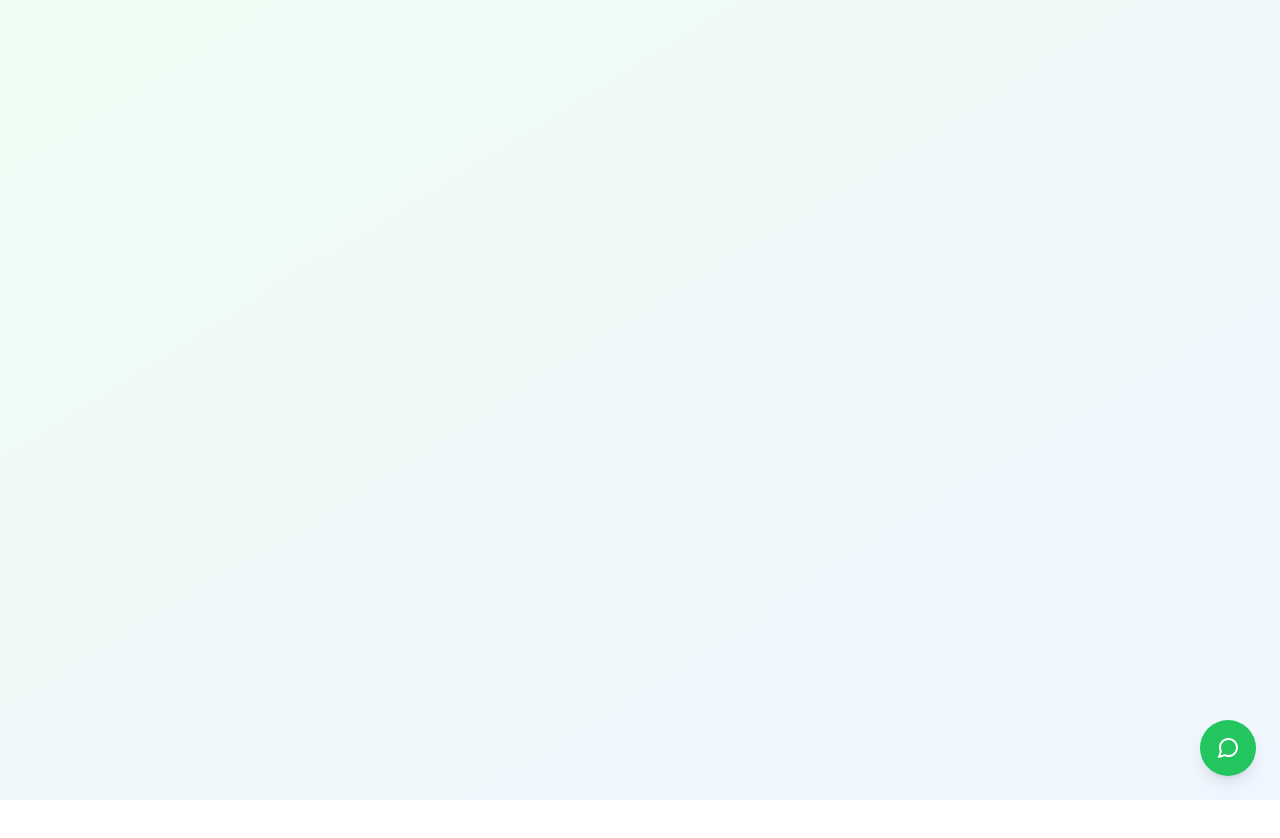
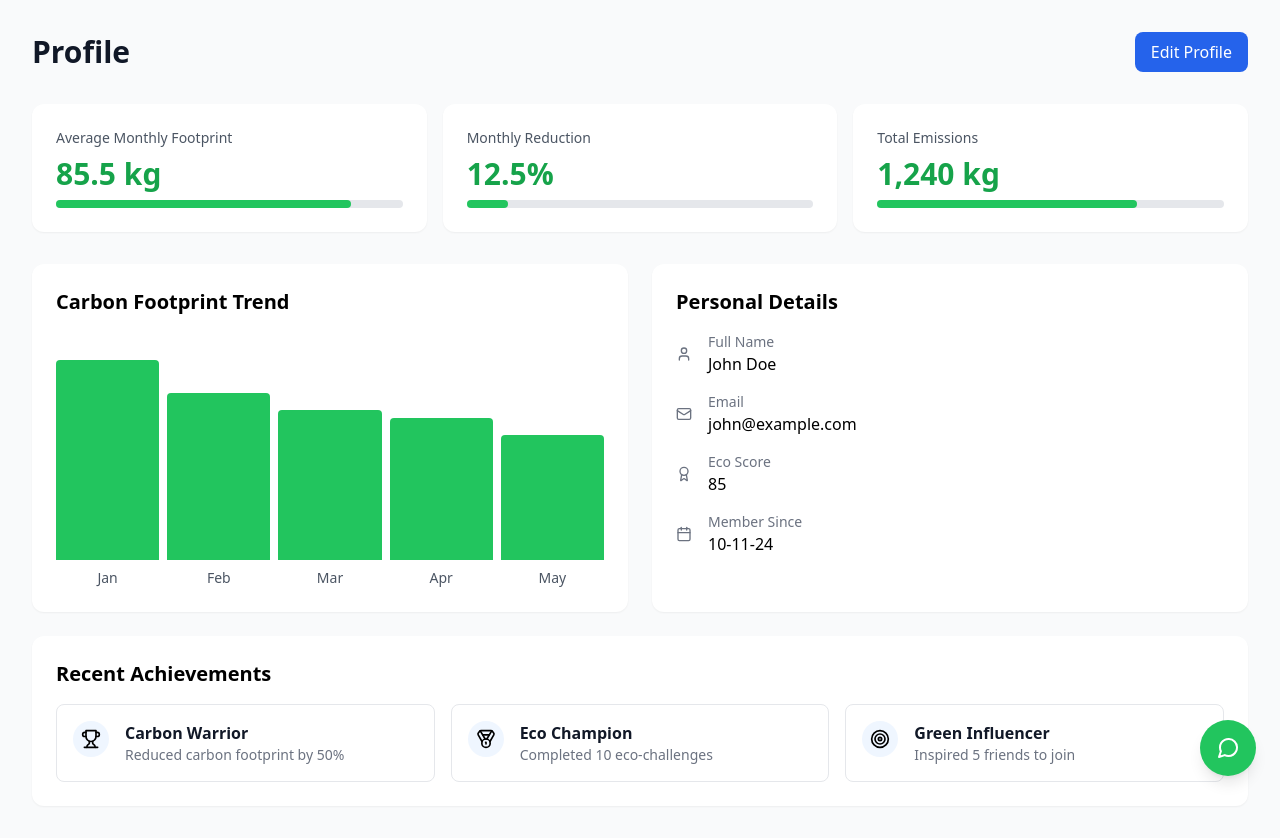
Before and after one commit to Saachi30/Hackaurora-vjti, a React (Create React App) app: page /profile in a window 1280 px wide. Before the commit this address had no page. Before the commit the page ends 800 px from the top, so only its background shows below. Built offline with nearby package versions, Linux system fonts and the light colour scheme.

Commit message:
Registration Login Sorted

```diff
--- a/src/App.js
+++ b/src/App.js
@@ -12,6 +12,7 @@ import { Leaderboard } from './pages/consumer/Leaderboard';
 import { EnvironmentalImpact } from './pages/common/EnvironmentalImpact';
 import { SearchProducts } from './pages/common/SearchProducts';
 import FloatingChatButton from './pages/common/FloatingChatButton';
+import ProfilePage from './pages/common/Page/ProfilePage.js';
 
 const App = () => {
   return (
@@ -28,6 +29,7 @@ const App = () => {
 
           <Route path="/environmental-impact" element={<EnvironmentalImpact />} />
           <Route path="/notices" element={<Notices />} />
+          <Route path='/profile' element={<ProfilePage/>}/>
 
           {/* Vendor Routes */}
 
--- a/src/pages/Login.jsx
+++ b/src/pages/Login.jsx
@@ -65,8 +65,12 @@ export const Login = () => {
       localStorage.setItem('userType', userType);
 
       // Navigate to dashboard
-      navigate('/'); // This will take user to the main dashboard page
-
+      //navigate('/'); // This will take user to the main dashboard page
+      if (userType === 'consumer') {
+        navigate('/consumer/dashboard');
+      } else {
+        navigate('/vendor/dashboard');
+      }
     } catch (error) {
       setError('Invalid email or password. Please try again.');
     } finally {
--- a/src/pages/Register.jsx
+++ b/src/pages/Register.jsx
@@ -1,5 +1,5 @@
 // File: src/pages/Register.jsx
-import React, { useState} from 'react';
+import React, { useState } from 'react';
 import { useNavigate } from 'react-router-dom';
 import { motion } from 'framer-motion';
 import { Eye, EyeOff, AlertCircle } from 'lucide-react';
@@ -46,14 +46,30 @@ export const Register = () => {
     return Object.keys(newErrors).length === 0;
   };
 
-  const handleSubmit = (e) => {
+  const handleSubmit = async (e) => {
     e.preventDefault();
     if (validateForm()) {
       try {
-        // Handle registration logic here
+        const userData = {
+          ...formData,
+          userType,
+          timestamp: new Date().toISOString()
+        };
+
+        const existingUsers = JSON.parse(localStorage.getItem('users') || '[]');
+
+        if (existingUsers.some(user => user.email === formData.email)) {
+          setErrors({ email: 'Email already registered' });
+          return;
+        }
+
+        existingUsers.push(userData);
+        localStorage.setItem('users', JSON.stringify(existingUsers));
+
         navigate('/login');
       } catch (error) {
         console.error('Registration failed:', error);
+        setErrors({ submit: 'Registration failed. Please try again.' });
       }
     }
   };
@@ -65,7 +81,7 @@ export const Register = () => {
       </label>
       <div className="mt-1 relative">
         <input
-          type={type === 'password' ? (showPassword ? 'text' : 'password') : type}
+          type={type === 'password' ? (name === 'password' ? (showPassword ? 'text' : 'password') : (showConfirmPassword ? 'text' : 'password')) : type}
           required={required}
           className={`block w-full px-3 py-2 border ${
             errors[name] ? 'border-red-500' : 'border-gray-300'
@@ -82,9 +98,15 @@ export const Register = () => {
           <button
             type="button"
             className="absolute inset-y-0 right-0 pr-3 flex items-center"
-            onClick={() => setShowPassword(!showPassword)}
+            onClick={() => {
+              if (name === 'password') {
+                setShowPassword(!showPassword);
+              } else {
+                setShowConfirmPassword(!showConfirmPassword);
+              }
+            }}
           >
-            {showPassword ? (
+            {(name === 'password' ? showPassword : showConfirmPassword) ? (
               <EyeOff className="h-5 w-5 text-gray-400" />
             ) : (
               <Eye className="h-5 w-5 text-gray-400" />
--- /dev/null
+++ b/src/pages/common/Page/ProfilePage.js
@@ -0,0 +1,125 @@
+import React from 'react';
+import { Trophy, Medal, Target, User, Mail, Calendar, Award } from 'lucide-react';
+
+const ProfileDashboard = () => {
+  // Sample data
+  const achievements = [
+    { title: 'Carbon Warrior', description: 'Reduced carbon footprint by 50%', icon: <Trophy className="w-5 h-5" /> },
+    { title: 'Eco Champion', description: 'Completed 10 eco-challenges', icon: <Medal className="w-5 h-5" /> },
+    { title: 'Green Influencer', description: 'Inspired 5 friends to join', icon: <Target className="w-5 h-5" /> }
+  ];
+
+  const carbonData = [
+    { month: 'Jan', footprint: 120 },
+    { month: 'Feb', footprint: 100 },
+    { month: 'Mar', footprint: 90 },
+    { month: 'Apr', footprint: 85 },
+    { month: 'May', footprint: 75 }
+  ];
+
+  return (
+    <div className="min-h-screen bg-gray-50 p-8">
+      {/* Header */}
+      <div className="flex items-center justify-between mb-8">
+        <h1 className="text-3xl font-bold text-gray-900">Profile</h1>
+        <button className="px-4 py-2 bg-blue-600 text-white rounded-lg hover:bg-blue-700 flex items-center gap-2">
+          Edit Profile
+        </button>
+      </div>
+
+      {/* Stats Grid */}
+      <div className="grid grid-cols-1 md:grid-cols-3 gap-4 mb-8">
+        {['Average Monthly Footprint', 'Monthly Reduction', 'Total Emissions'].map((title, index) => (
+          <div key={index} className="bg-white p-6 rounded-xl shadow-sm">
+            <h3 className="text-gray-600 text-sm font-medium mb-2">{title}</h3>
+            <div className="text-3xl font-bold text-green-600">
+              {index === 0 ? '85.5 kg' : index === 1 ? '12.5%' : '1,240 kg'}
+            </div>
+            <div className="w-full h-2 bg-gray-200 rounded-full mt-2">
+              <div
+                className="h-2 bg-green-500 rounded-full"
+                style={{ width: `${index === 0 ? 85 : index === 1 ? 12 : 75}%` }}
+              />
+            </div>
+          </div>
+        ))}
+      </div>
+
+      {/* Main Content Grid */}
+      <div className="grid grid-cols-1 md:grid-cols-2 gap-6">
+        {/* Graph Card */}
+        <div className="bg-white p-6 rounded-xl shadow-sm">
+          <h2 className="text-xl font-semibold mb-4">Carbon Footprint Trend</h2>
+          <div className="h-64 w-full flex items-end justify-between gap-2">
+            {carbonData.map((data, index) => (
+              <div key={index} className="flex flex-col items-center w-full">
+                <div
+                  className="w-full bg-green-500 rounded-t"
+                  style={{ height: `${(data.footprint / 120) * 200}px` }}
+                />
+                <span className="text-sm text-gray-600 mt-2">{data.month}</span>
+              </div>
+            ))}
+          </div>
+        </div>
+
+        {/* Personal Details Card */}
+        <div className="bg-white p-6 rounded-xl shadow-sm">
+          <h2 className="text-xl font-semibold mb-4">Personal Details</h2>
+          <div className="space-y-4">
+            <div className="flex items-center space-x-4">
+              <User className="w-4 h-4 text-gray-500" />
+              <div>
+                <div className="text-sm text-gray-500">Full Name</div>
+                <div className="font-medium">John Doe</div>
+              </div>
+            </div>
+            <div className="flex items-center space-x-4">
+              <Mail className="w-4 h-4 text-gray-500" />
+              <div>
+                <div className="text-sm text-gray-500">Email</div>
+                <div className="font-medium">john@example.com</div>
+              </div>
+            </div>
+            <div className="flex items-center space-x-4">
+              <Award className="w-4 h-4 text-gray-500" />
+              <div>
+                <div className="text-sm text-gray-500">Eco Score</div>
+                <div className="font-medium">85</div>
+              </div>
+            </div>
+            <div className="flex items-center space-x-4">
+              <Calendar className="w-4 h-4 text-gray-500" />
+              <div>
+                <div className="text-sm text-gray-500">Member Since</div>
+                <div className="font-medium">10-11-24</div>
+              </div>
+            </div>
+          </div>
+        </div>
+
+        {/* Achievements Card */}
+        <div className="bg-white p-6 rounded-xl shadow-sm md:col-span-2">
+          <h2 className="text-xl font-semibold mb-4">Recent Achievements</h2>
+          <div className="grid grid-cols-1 md:grid-cols-3 gap-4">
+            {achievements.map((achievement, index) => (
+              <div key={index} className="flex items-start space-x-4 p-4 border rounded-lg">
+                <div className="p-2 bg-blue-50 rounded-full">
+                  {achievement.icon}
+                </div>
+                <div>
+                  <h3 className="font-semibold text-gray-900">{achievement.title}</h3>
+                  <p className="text-sm text-gray-500">
+                    {achievement.description}
+                  </p>
+                </div>
+              </div>
+            ))}
+          </div>
+        </div>
+      </div>
+    </div>
+  );
+};
+
+export default ProfileDashboard;
```
